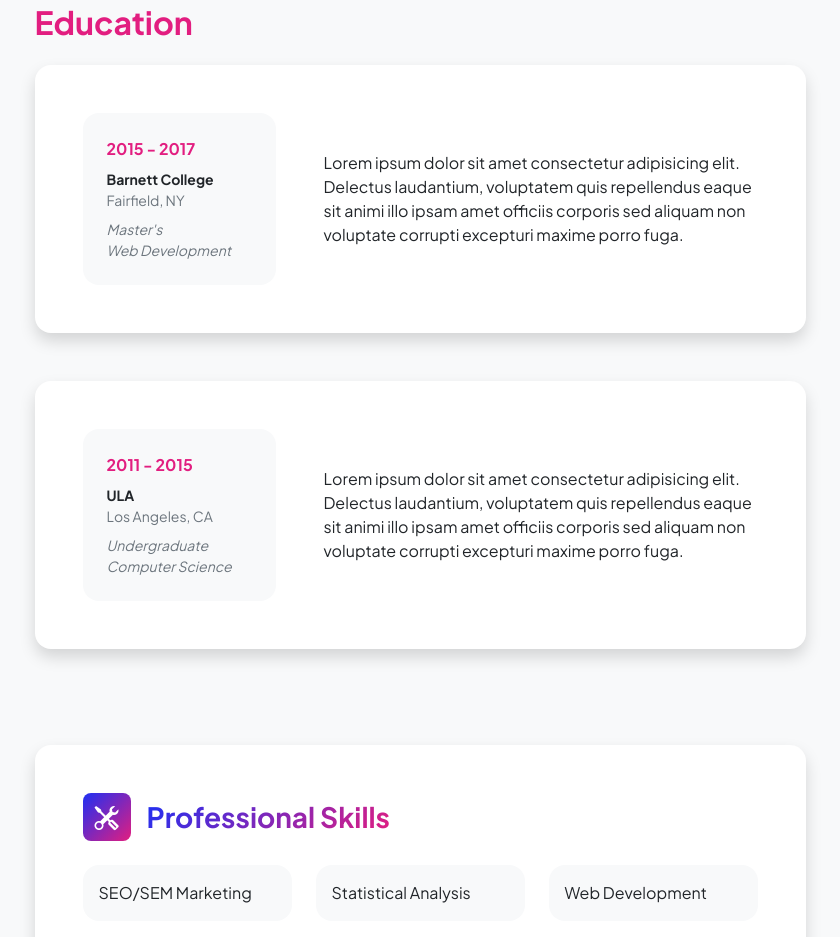
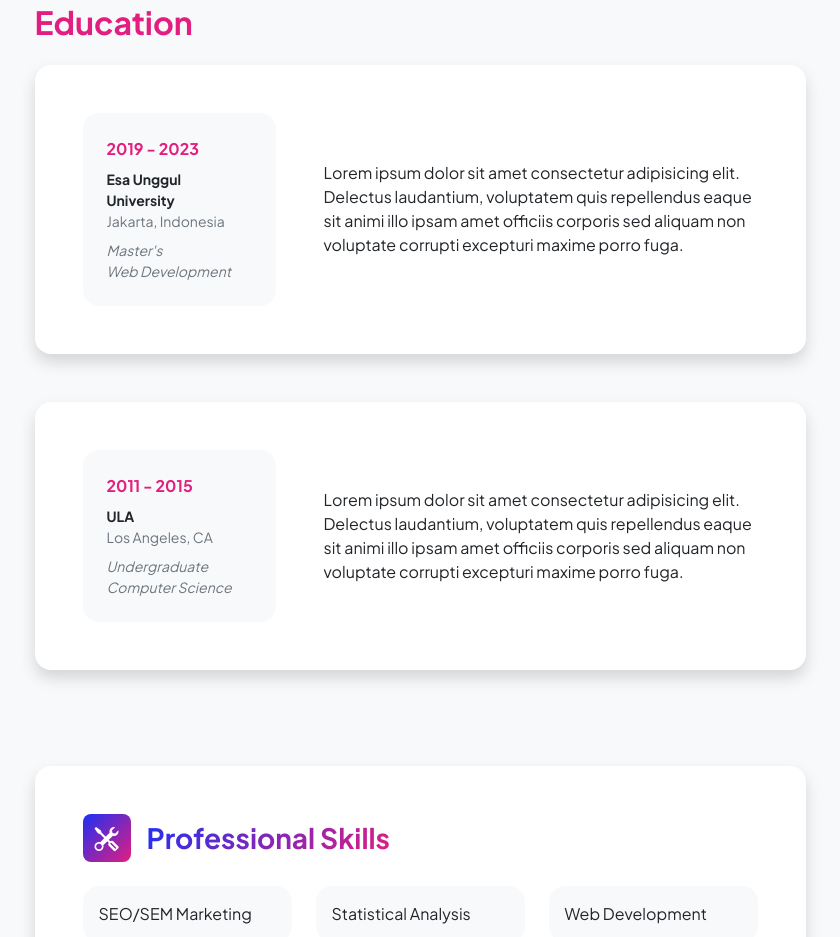
Before and after one commit to Rafifakraam/rafif-portfolio, a plain HTML site: page resume.html in a window 1280 px wide. Shown: the part 990-1927 px from the top of the page, without its empty margins (220-1060 px from the left). Drawn offline with nearby package versions, Linux system fonts and the light colour scheme.

Commit message:
edit resume

```diff
--- a/resume.html
+++ b/resume.html
@@ -5,7 +5,7 @@
         <meta name="viewport" content="width=device-width, initial-scale=1, shrink-to-fit=no" />
         <meta name="description" content="" />
         <meta name="author" content="" />
-        <title>Rafif's Portofolio Website</title>
+        <title>Rafif's Portfolio Website</title>
         <!-- Favicon-->
         <link rel="icon" type="image/x-icon" href="assets/favicon.ico" />
         <!-- Custom Google font-->
@@ -94,10 +94,10 @@
                                     <div class="row align-items-center gx-5">
                                         <div class="col text-center text-lg-start mb-4 mb-lg-0">
                                             <div class="bg-light p-4 rounded-4">
-                                                <div class="text-secondary fw-bolder mb-2">2015 - 2017</div>
+                                                <div class="text-secondary fw-bolder mb-2">2019 - 2023</div>
                                                 <div class="mb-2">
-                                                    <div class="small fw-bolder">Barnett College</div>
-                                                    <div class="small text-muted">Fairfield, NY</div>
+                                                    <div class="small fw-bolder">Esa Unggul University</div>
+                                                    <div class="small text-muted">Jakarta, Indonesia</div>
                                                 </div>
                                                 <div class="fst-italic">
                                                     <div class="small text-muted">Master's</div>
```
